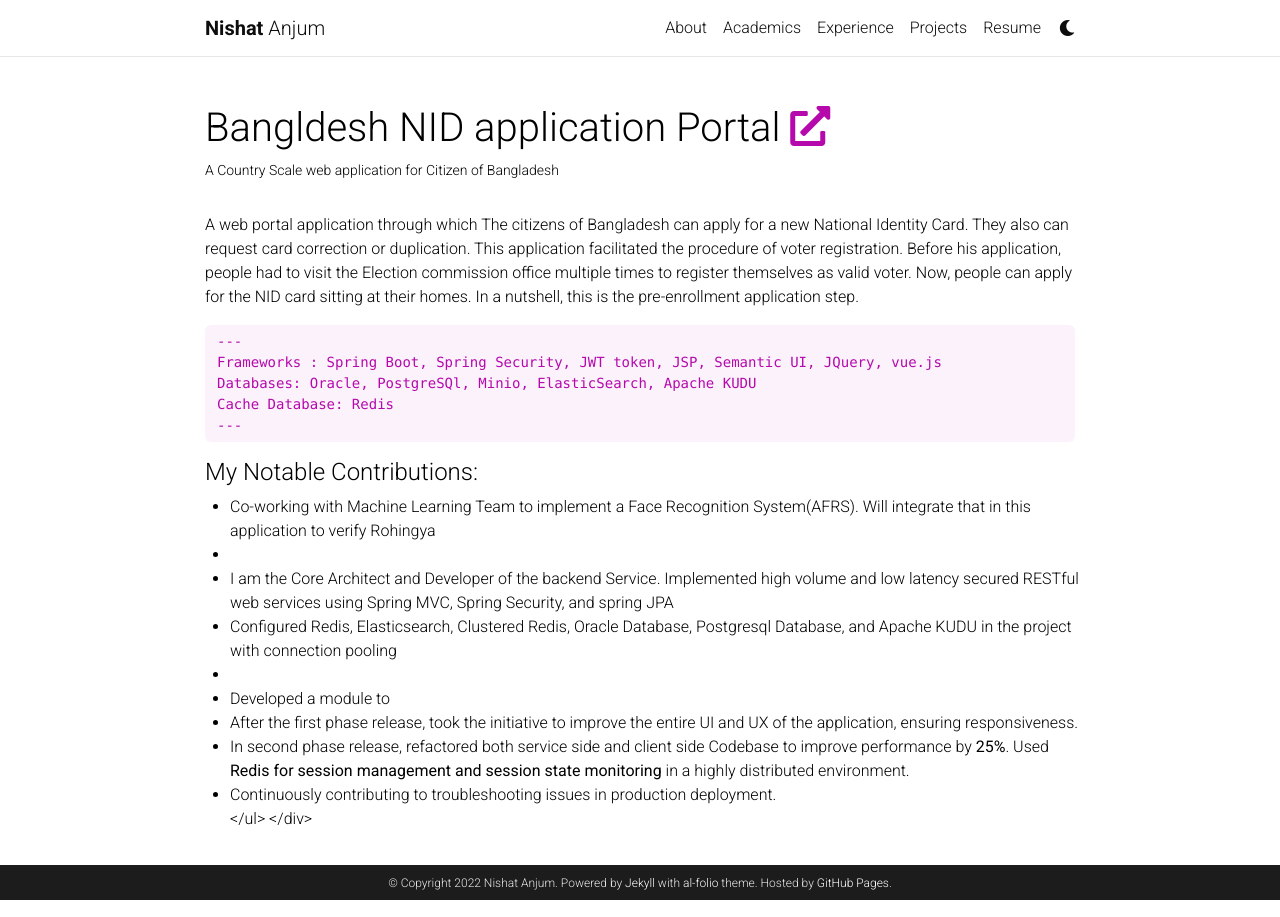
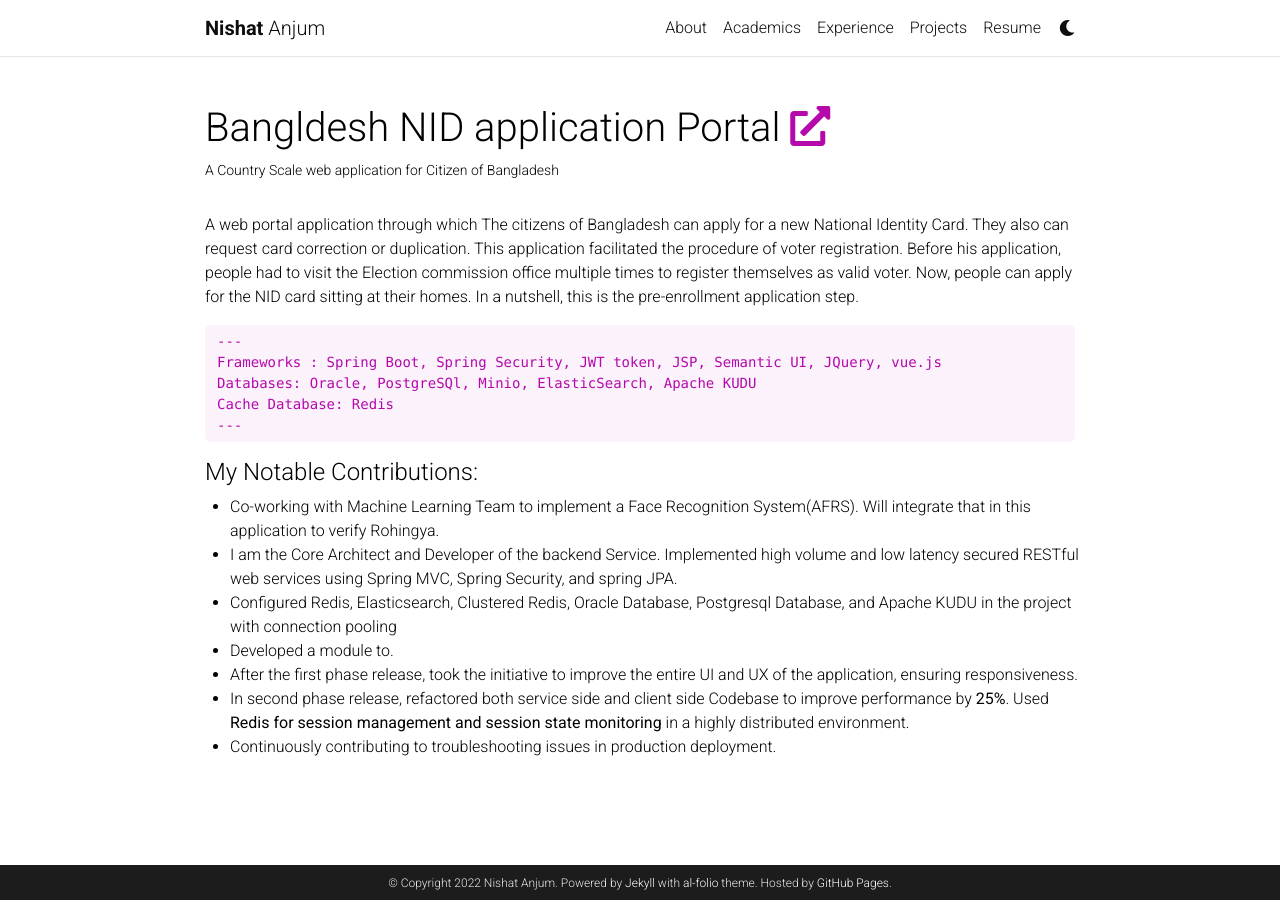
Before and after one commit to nishat-anjum/nanjum, a Jekyll site: the page built from _projects/1_project.md, in a window 1280 px wide. Built offline with Jekyll 4.4.1, drawn with Linux system fonts in a browser that asks for light colours; comment, search, counter and statistics services are not loaded; a style sheet for code colours, icons or effects is not loaded.

Commit message:
Fixed listing format and url

```diff
--- a/_config.yml
+++ b/_config.yml
@@ -17,7 +17,7 @@
 icon: favicon.png  # the emoji used as the favicon (alternatively, provide image name in /assets/img/)
 
 url: https://nishat-anjum.github.io # the base hostname & protocol for your site
-baseurl: /nanjum # the subpath of your site, e.g. /blog/
+baseurl: / # the subpath of your site, e.g. /blog/
 last_updated: false # set to true if you want to display last updated in the footer
 impressum_path:  # set to path to include impressum link in the footer, use the same path as permalink in a page, helps to conform with EU GDPR
 
--- a/_projects/1_project.md
+++ b/_projects/1_project.md
@@ -19,10 +19,10 @@
 <h4 class="post-title">My Notable Contributions:</h4>
 <div class="row">
  <ul>
- <li>Co-working with Machine Learning Team to implement a Face Recognition System(AFRS). Will integrate that in this application to verify Rohingya<li>
-  <li>I am the Core Architect and Developer of the backend Service. Implemented high volume and low latency secured RESTful web services using Spring MVC, Spring Security, and spring JPA</li>
-  <li>Configured Redis, Elasticsearch, Clustered Redis, Oracle Database, Postgresql Database, and Apache KUDU in the project with connection pooling<li>
-  <li>Developed a module to </li>
+ <li>Co-working with Machine Learning Team to implement a Face Recognition System(AFRS). Will integrate that in this application to verify Rohingya.</li>
+  <li>I am the Core Architect and Developer of the backend Service. Implemented high volume and low latency secured RESTful web services using Spring MVC, Spring Security, and spring JPA.</li>
+  <li>Configured Redis, Elasticsearch, Clustered Redis, Oracle Database, Postgresql Database, and Apache KUDU in the project with connection pooling</li>
+  <li>Developed a module to.</li>
   <li>After the first phase release, took the initiative to improve the entire UI and UX of the application, ensuring responsiveness.</li>
   <li>In second phase release, refactored both service side and client side Codebase to improve performance by <b>25%</b>. Used <b>Redis for session management and session state monitoring</b> in a highly distributed environment.</li>
   <li>Continuously contributing to troubleshooting issues in production deployment.</li>
```
